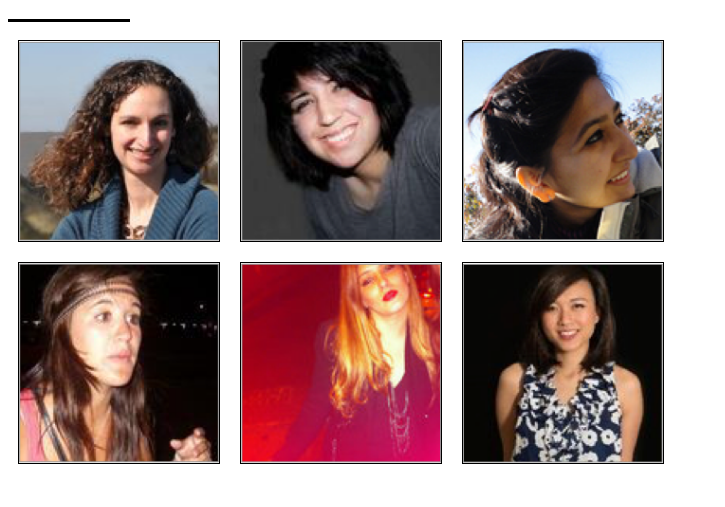
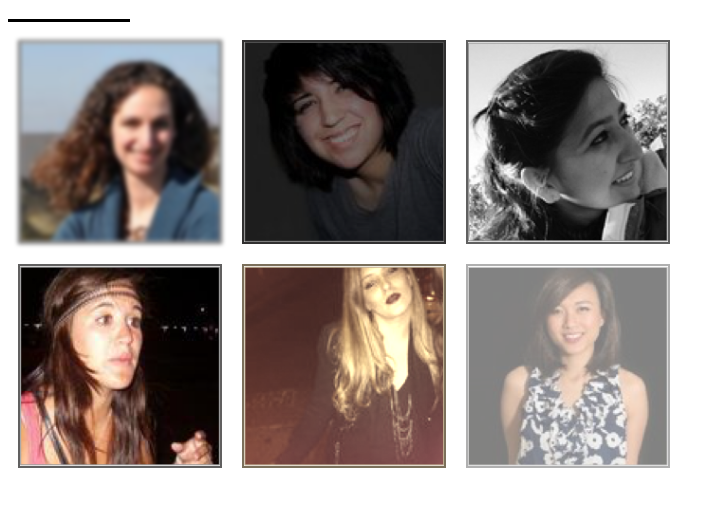
Before and after one commit to gabypenaloza/Nuestras-coders, a plain HTML site: page index.html in a window 1280 px wide. Shown: the part 61-568 px from the top of the page, without its empty margins (0-725 px from the left). Drawn offline with Linux system fonts and the light colour scheme.

Commit message:
efectos en fotos

```diff
--- a/css/main.css
+++ b/css/main.css
@@ -3,13 +3,12 @@
 div{
    width: 200px;
 	height: 200px;
-	border: 1px solid black;
-    margin: 10px;
-     float: left;
-
+	border: 2px solid #616060;
+  margin: 10px;
+  float: left;
 }
 
-div img{
+div img{  /* Ajusta las imagenes a los cuadros */
        width:100%;
        height:100%;
 
@@ -21,8 +20,33 @@ div img{
 
 .renglon{
 	    display:inline-block;
-        clear: left;
+      clear: left;
+}
+
+.desenfoque {
+-webkit-filter: blur(1px);
+filter: blur(2px);
+}
+
+.brillo {
+-webkit-filter: brightness(50%);
+filter: brightness(50%);
+}
+
+.escalagrises {
+-webkit-filter: grayscale(100%);
+filter: grayscale(100%);
+}
+
+.sepia {
+-webkit-filter: sepia(80%);
+filter: sepia(80%);
+}
+
+.opacity {
+-webkit-filter: opacity(50%);
+filter: opacity(50%);
 }
 
 
- }
+}
--- a/index.html
+++ b/index.html
@@ -3,21 +3,22 @@
 	<head>
 		<!-- Inserta tu código aqui -->
 		<meta charset="UTF-8">
-	<link rel="shortcut icon" href="favicon.ico">
-	<link rel="stylesheet" href="css/main.css">
-	<title>Nuestras coders</title>
+	    <link rel="shortcut icon" href="favicon.ico">
+	    <link rel="stylesheet" href="css/main.css">
+	    <title>Nuestras coders</title>
 	</head>
 
 	<body>
 		<!-- Inserta tu código aqui -->
     <h1>Nuestras coders</h1>
-       <hr align="left" color="black" size= 3 width= 120>
-        <div class= "cajas" "fotos" > <img src="img/profile-1.png"></div>
-         <div class= "cajas"><img src="img/profile-2.png"></div>
-          <div class= "cajas"><img src="img/profile-3.png"></div>
-           <div class= "renglon"><img src="img/profile-4.png"></div>
-            <div class= "cajas"><img src="img/profile-5.png"></div>
-             <div class= "cajas"><img src="img/profile-6.png"></div>
+       <hr align="left" color="black" size= 3 width= 120 px>
+
+        <div class= "desenfoque""cajas"><img src="img/profile-1.png"></div>
+        <div class= "brillo""cajas"><img src="img/profile-2.png"></div>
+        <div class= "escalagrises""cajas"><img src="img/profile-3.png"></div>
+        <div class= "renglon"><img src="img/profile-4.png"></div>
+        <div class= "sepia""cajas"><img src="img/profile-5.png"></div>
+        <div class= "opacity""cajas"><img src="img/profile-6.png"></div>
 
 
 
```
